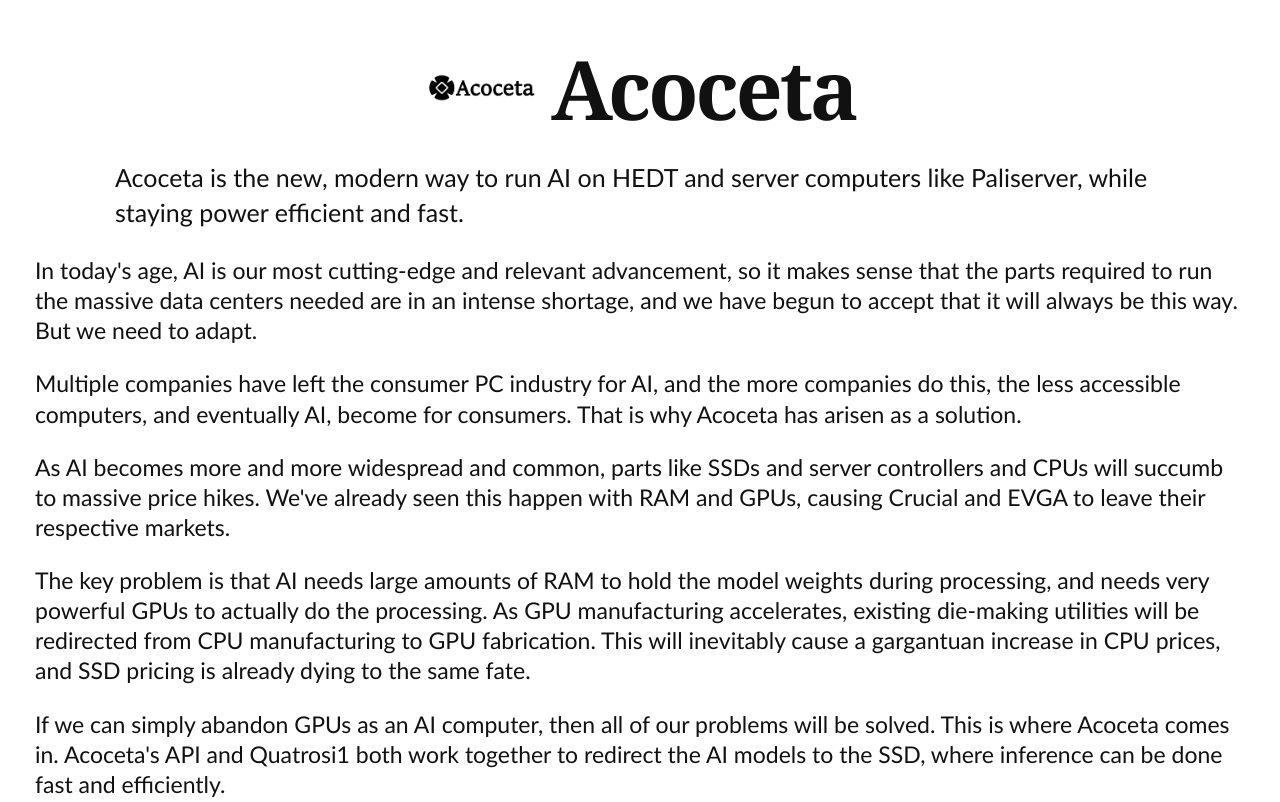
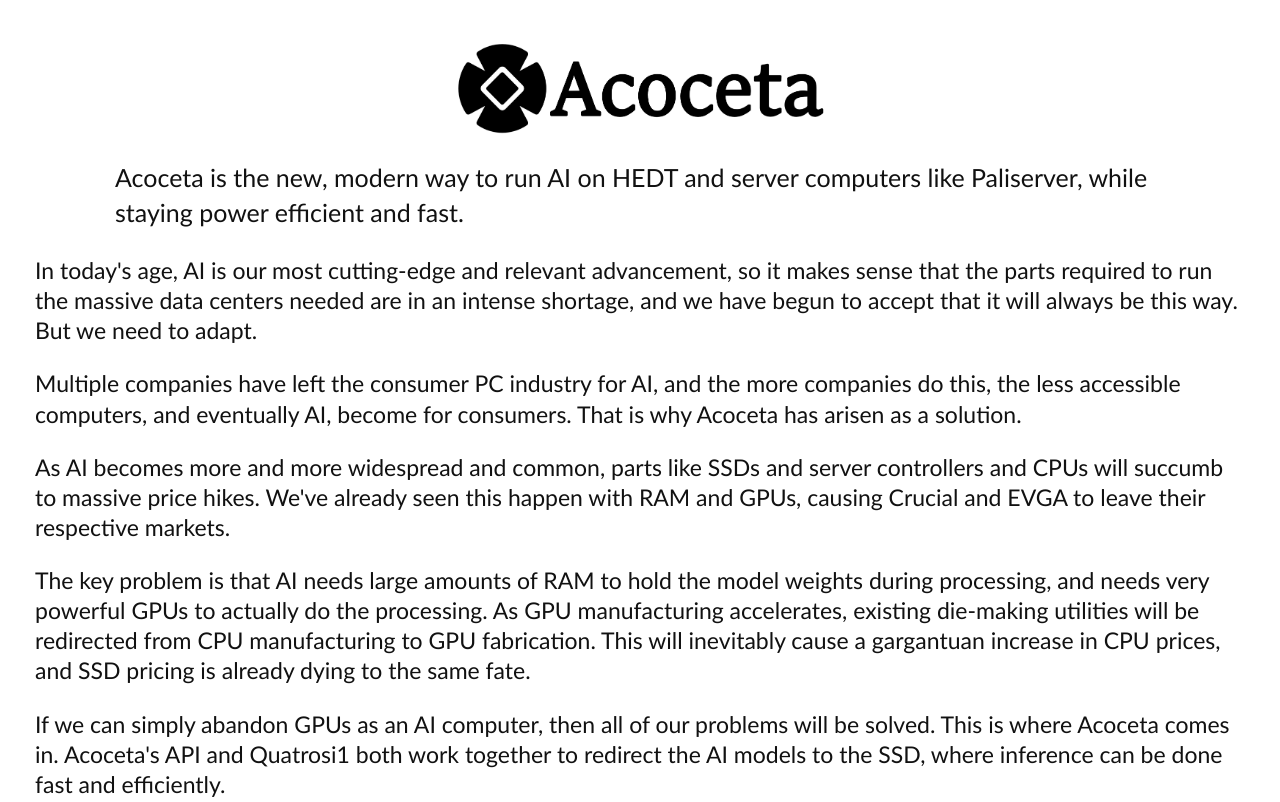
Before and after one commit to RS-Intranet/quatros1client, a plain HTML site: page acoceta.html in a window 1280 px wide. Shown: the top 802 px of the page. Drawn offline with Linux system fonts and the light colour scheme.

Commit message:
Revise Acoceta HTML layout and add favicon
Updated HTML structure and styling for Acoceta page, added favicon.

```diff
--- a/acoceta.html
+++ b/acoceta.html
@@ -4,6 +4,7 @@
 <head>
     <meta charset="UTF-8">
     <meta name="viewport" content="width=device-width, initial-scale=1.0">
+    <link rel="icon" href="favicon.png" type="image/png" />
     <title>Acoceta</title>
 
     <style>
@@ -59,7 +60,7 @@
         }
 
         .logo-image {
-            width: 115px;
+            width: 400px;
             height: 115px;
             object-fit: contain;
         }
@@ -110,7 +111,7 @@
             <!-- Acoceta Logo -->
             <img src="acoceta-logo.png" alt="Acoceta Logo" class="logo-image">
 
-            <h1>Acoceta</h1>
+
         </div>
 
         <p class="tagline">
```
